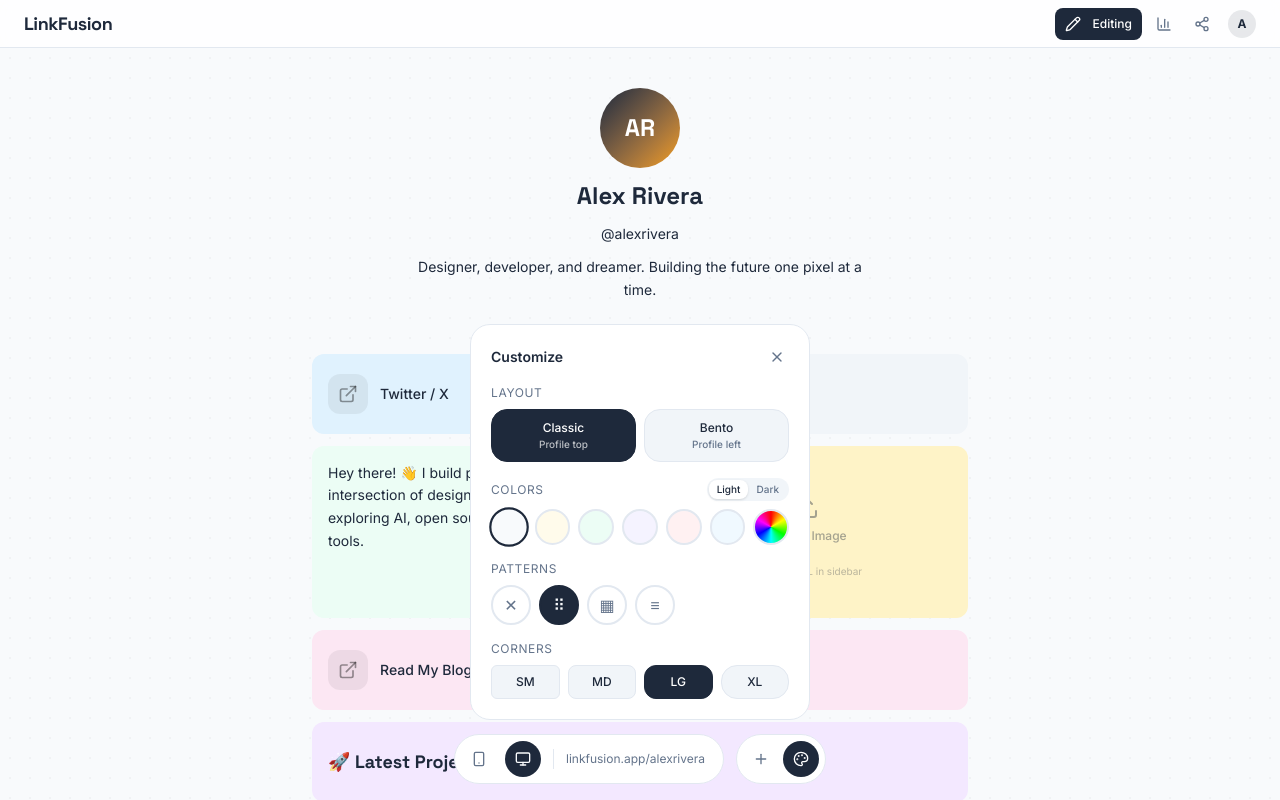
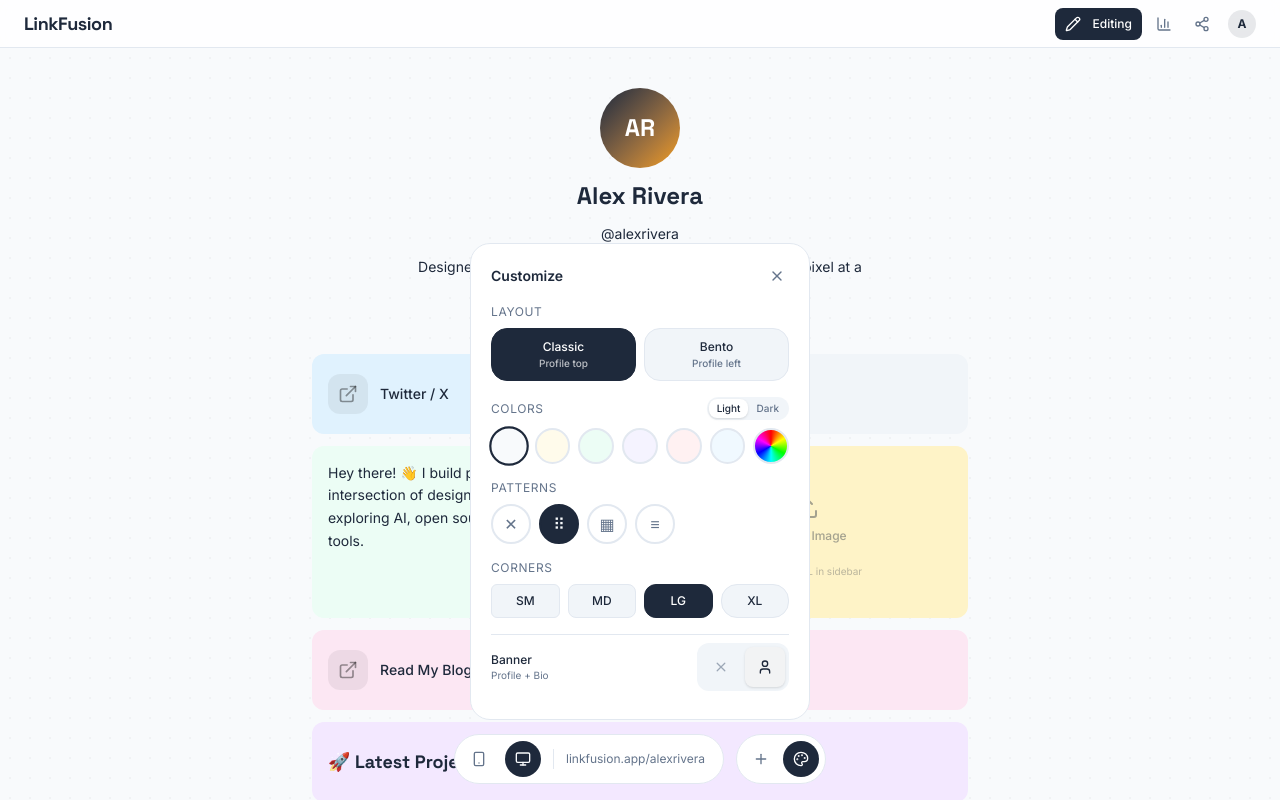
Before and after one commit to techfusionid/linkfusion, a Next.js app: page /editor in a window 1280 px wide. Both pictures are taken after a click on the button 801 px from the left and 759 px from the top of the page. Shown: the top 800 px of the page. Built offline with nearby package versions, Linux system fonts and the light colour scheme.

Commit message:
add banner toggle and bento reposition

```diff
--- a/components/editor/BentoGrid.tsx
+++ b/components/editor/BentoGrid.tsx
@@ -238,16 +238,16 @@ function AddBlockPlaceholder({ onAddBlock }: { onAddBlock: (type: BlockType) =>
   return (
     <div className="mt-3">
       {showOptions ? (
-        <div className="border-2 border-dashed border-primary/20 rounded-xl p-4 bg-card/50 backdrop-blur-sm">
-          <p className="text-xs text-muted-foreground uppercase tracking-wider mb-3 text-center">Choose block type</p>
+        <div className="border border-dashed border-primary/30 rounded-2xl p-4 bg-card/80 backdrop-blur-sm shadow-sm animate-in fade-in slide-in-from-top-2 duration-200">
+          <p className="text-xs text-muted-foreground uppercase tracking-wider mb-3 text-center font-medium">Choose block type</p>
           <div className="grid grid-cols-2 sm:grid-cols-4 gap-2">
             {ADD_BLOCK_OPTIONS.map(({ type, icon: Icon, label, desc }) => (
               <button
                 key={type}
                 onClick={() => { onAddBlock(type); setShowOptions(false); }}
-                className="flex flex-col items-center gap-2 p-4 rounded-lg border border-border/50 bg-card hover:bg-secondary hover:border-primary/30 transition-all group"
+                className="flex flex-col items-center gap-2 p-4 rounded-xl border border-border/50 bg-card hover:bg-secondary hover:border-primary/30 transition-all duration-200 cursor-pointer active:scale-95 group"
               >
-                <Icon className="w-5 h-5 text-muted-foreground group-hover:text-primary transition-colors" />
+                <Icon className="w-5 h-5 text-muted-foreground group-hover:text-primary transition-colors duration-200" />
                 <span className="text-sm font-medium text-foreground">{label}</span>
                 <span className="text-[10px] text-muted-foreground">{desc}</span>
               </button>
@@ -255,7 +255,7 @@ function AddBlockPlaceholder({ onAddBlock }: { onAddBlock: (type: BlockType) =>
           </div>
           <button
             onClick={() => setShowOptions(false)}
-            className="w-full mt-2 text-xs text-muted-foreground hover:text-foreground transition-colors py-1"
+            className="w-full mt-3 text-xs text-muted-foreground hover:text-foreground transition-colors py-2 cursor-pointer hover:bg-secondary/50 rounded-lg"
           >
             Cancel
           </button>
@@ -263,10 +263,12 @@ function AddBlockPlaceholder({ onAddBlock }: { onAddBlock: (type: BlockType) =>
       ) : (
         <button
           onClick={() => setShowOptions(true)}
-          className="w-full py-6 border-2 border-dashed border-border/60 rounded-xl text-muted-foreground hover:text-foreground hover:border-primary/30 hover:bg-card/50 transition-all flex flex-col items-center gap-2 group"
+          className="w-full py-5 border border-dashed border-border/40 rounded-2xl text-muted-foreground hover:text-foreground hover:border-primary/60 hover:bg-primary/5 hover:shadow-sm transition-all duration-300 ease-out flex flex-col items-center gap-2 group cursor-pointer active:scale-[0.98]"
         >
-          <Plus className="w-6 h-6 group-hover:scale-110 transition-transform" />
-          <span className="text-sm">Add a new bento block</span>
+          <div className="w-10 h-10 rounded-full bg-primary/5 flex items-center justify-center group-hover:bg-primary/10 group-hover:scale-110 transition-all duration-300">
+            <Plus className="w-5 h-5 text-primary/60 transition-transform duration-300 group-hover:rotate-90 group-hover:scale-110" />
+          </div>
+          <span className="text-sm font-medium">Add a new bento block</span>
         </button>
       )}
     </div>
@@ -311,6 +313,7 @@ export default function BentoGrid() {
   const [confirmDeleteId, setConfirmDeleteId] = useState<string | null>(null);
   const [editingTextId, setEditingTextId] = useState<string | null>(null);
   const [editPopoverId, setEditPopoverId] = useState<string | null>(null);
+  const [clickTimeout, setClickTimeout] = useState<NodeJS.Timeout | null>(null);
 
   const onLayoutChange = useCallback((newLayout: any[]) => {
     setLayout(newLayout.map((l: any) => ({ i: l.i, x: l.x, y: l.y, w: l.w, h: l.h, minW: 1, minH: 1 })));
@@ -323,6 +326,32 @@ export default function BentoGrid() {
     deleteBlock(blockId);
     setConfirmDeleteId(null);
     setHoveredBlock(null);
+  };
+
+  const handleBlockClick = (blockId: string, blockType: BlockType, blockUrl?: string) => {
+    if (clickTimeout) {
+      clearTimeout(clickTimeout);
+      setClickTimeout(null);
+      // Double click - enable editing
+      if (blockType === 'text' || blockType === 'heading') {
+        setEditingTextId(blockId);
+        setTimeout(() => {
+          const el = document.querySelector(`[data-block-id="${blockId}"] [contenteditable]`) as HTMLElement;
+          el?.focus();
+        }, 0);
+      }
+    } else {
+      // Single click - wait to see if it becomes a double click
+      const timeout = setTimeout(() => {
+        if (isEditing) {
+          selectBlock(blockId);
+        } else if (blockType === 'link') {
+          window.open(blockUrl || 'https://youtube.com', '_blank', 'noopener');
+        }
+        setClickTimeout(null);
+      }, 200);
+      setClickTimeout(timeout);
+    }
   };
 
   return (
@@ -351,14 +380,9 @@ export default function BentoGrid() {
           return (
             <div
               key={block.id}
+              data-block-id={block.id}
               className="relative group"
-              onClick={() => {
-                if (isEditing) {
-                  selectBlock(block.id);
-                } else if (block.type === 'link') {
-                  window.open(block.url || 'https://youtube.com', '_blank', 'noopener');
-                }
-              }}
+              onClick={() => handleBlockClick(block.id, block.type, block.url)}
               onMouseEnter={() => setHoveredBlock(block.id)}
               onMouseLeave={() => {
                 setHoveredBlock(null);
@@ -367,7 +391,9 @@ export default function BentoGrid() {
               }}
             >
               <div
-                className={`h-full w-full p-4 cursor-pointer transition-shadow overflow-hidden shadow-card ${
+                className={`h-full w-full p-4 transition-shadow overflow-hidden shadow-card ${
+                  isEditing ? 'cursor-grab active:cursor-grabbing' : 'cursor-pointer'
+                } ${
                   isSelected
                     ? 'ring-2 ring-primary shadow-elevated'
                     : isEditing ? 'hover:ring-1 hover:ring-primary/40 hover:shadow-elevated' : ''
@@ -412,7 +438,7 @@ export default function BentoGrid() {
                 )}
                 {block.type === 'heading' && (
                   <div
-                    contentEditable={isEditing}
+                    contentEditable={isTextEditing}
                     suppressContentEditableWarning
                     className="h-full text-lg font-bold font-display outline-none flex items-center"
                     onBlur={(e) => updateBlock(block.id, { content: e.currentTarget.textContent || '' })}
@@ -460,7 +486,7 @@ export default function BentoGrid() {
               )}
 
               {/* Richtext toolbar when editing text block */}
-              {isEditing && isTextEditing && block.type === 'text' && (
+              {isTextEditing && block.type === 'text' && (
                 <div className="absolute -top-10 left-1/2 -translate-x-1/2 z-[70]">
                   <RichTextToolbar blockId={block.id} />
                 </div>
--- a/components/editor/BottomToolbar.tsx
+++ b/components/editor/BottomToolbar.tsx
@@ -3,7 +3,7 @@
 import { useState, useRef } from 'react';
 import { useEditor, BlockType, LayoutPreset } from '@/app/editor/context';
 import {
-  Smartphone, Monitor, Palette, Plus, Link2, Type, ImagePlus, Heading1, X,
+  Smartphone, Monitor, Palette, Plus, Link2, Type, ImagePlus, Heading1, X, User,
 } from 'lucide-react';
 
 const BG_PRESETS_LIGHT = [
@@ -41,7 +41,7 @@ const ADD_BLOCK_OPTIONS: { type: BlockType; icon: typeof Plus; label: string }[]
 export default function BottomToolbar() {
   const {
     previewMode, setPreviewMode,
-    theme, updateTheme, addBlock, profile, layoutPreset, setLayoutPreset,
+    theme, updateTheme, addBlock, profile, layoutPreset, setLayoutPreset, showBanner, setShowBanner,
   } = useEditor();
 
   const [showTheme, setShowTheme] = useState(false);
@@ -159,7 +159,7 @@ export default function BottomToolbar() {
           </div>
 
           {/* Card Corners - buttons themselves are rounded to match */}
-          <div>
+          <div className="mb-4">
             <label className="text-xs text-muted-foreground uppercase tracking-wider mb-2 block">Corners</label>
             <div className="flex gap-2">
               {([
@@ -180,6 +180,42 @@ export default function BottomToolbar() {
                   {r.value}
                 </button>
               ))}
+            </div>
+          </div>
+
+          {/* Banner Toggle - Two button style */}
+          <div className="flex items-center justify-between py-2 border-t border-border">
+            <div>
+              <div className="text-xs font-medium text-foreground">Banner</div>
+              <div className="text-[10px] text-muted-foreground">Profile + Bio</div>
+            </div>
+            <div className="flex gap-1 bg-secondary rounded-lg p-1">
+              <button
+                onClick={() => setShowBanner(false)}
+                className={`relative w-10 h-10 rounded-md flex items-center justify-center transition-all duration-200 ${
+                  !showBanner
+                    ? 'bg-card shadow-sm scale-100'
+                    : 'hover:bg-card/50 scale-95 opacity-60'
+                }`}
+              >
+                <X className={`w-4 h-4 transition-colors ${!showBanner ? 'text-foreground' : 'text-muted-foreground'}`} />
+                {!showBanner && (
+                  <span className="absolute inset-0 rounded-md bg-primary/10 animate-pulse" />
+                )}
+              </button>
+              <button
+                onClick={() => setShowBanner(true)}
+                className={`relative w-10 h-10 rounded-md flex items-center justify-center transition-all duration-200 ${
+                  showBanner
+                    ? 'bg-card shadow-sm scale-100'
+                    : 'hover:bg-card/50 scale-95 opacity-60'
+                }`}
+              >
+                <User className={`w-4 h-4 transition-colors ${showBanner ? 'text-foreground' : 'text-muted-foreground'}`} />
+                {showBanner && (
+                  <span className="absolute inset-0 rounded-md bg-primary/10 animate-pulse" />
+                )}
+              </button>
             </div>
           </div>
         </div>
```
